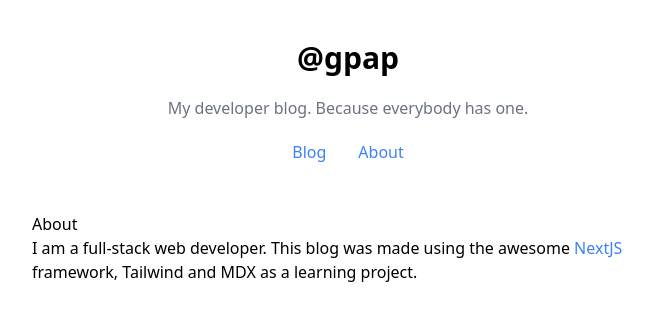
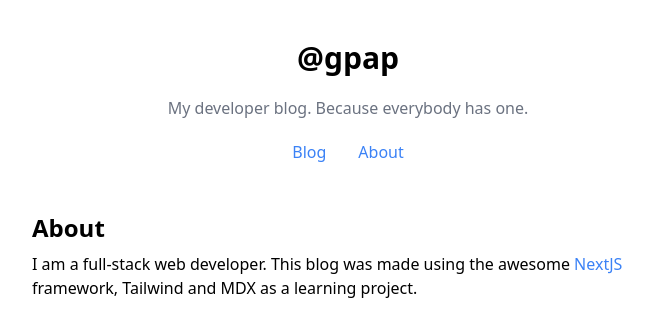
Before and after one commit to gergelypap/blog, a Next.js app: page /about in a window 1280 px wide. Shown: the top 336 px of the page, without its empty margins (292-945 px from the left). Built offline with nearby package versions, Linux system fonts and the light colour scheme.

Commit message:
feat: add page title component

```diff
--- /dev/null
+++ b/components/PageTitle.tsx
@@ -0,0 +1,3 @@
+export default function PageTitle({ title }: { title: string }) {
+  return <h1 className="text-2xl font-bold mb-2">{title}</h1>;
+}
--- a/components/Post/PostTitle.tsx
+++ b/components/Post/PostTitle.tsx
@@ -1,3 +1,4 @@
+import PageTitle from "@components/PageTitle";
 import { Post } from "@type/Post";
 import Link from "next/link";
 
@@ -7,7 +8,7 @@ interface Props {
 }
 
 export default function PostTitle({ post, clickable = false }: Props) {
-  const title = <h1 className="text-2xl font-bold mb-2">{post.meta.title}</h1>;
+  const title = <PageTitle title={post.meta.title} />;
 
   if (clickable) {
     return (
--- a/pages/about.tsx
+++ b/pages/about.tsx
@@ -1,7 +1,9 @@
+import PageTitle from "@components/PageTitle";
+
 export default function About() {
   return (
     <>
-      <h1>About</h1>
+      <PageTitle title="About" />
       <p>
         I am a full-stack web developer. This blog was made using the awesome{" "}
         <a href="https://nextjs.org" rel="noopener noreferrer">
```
